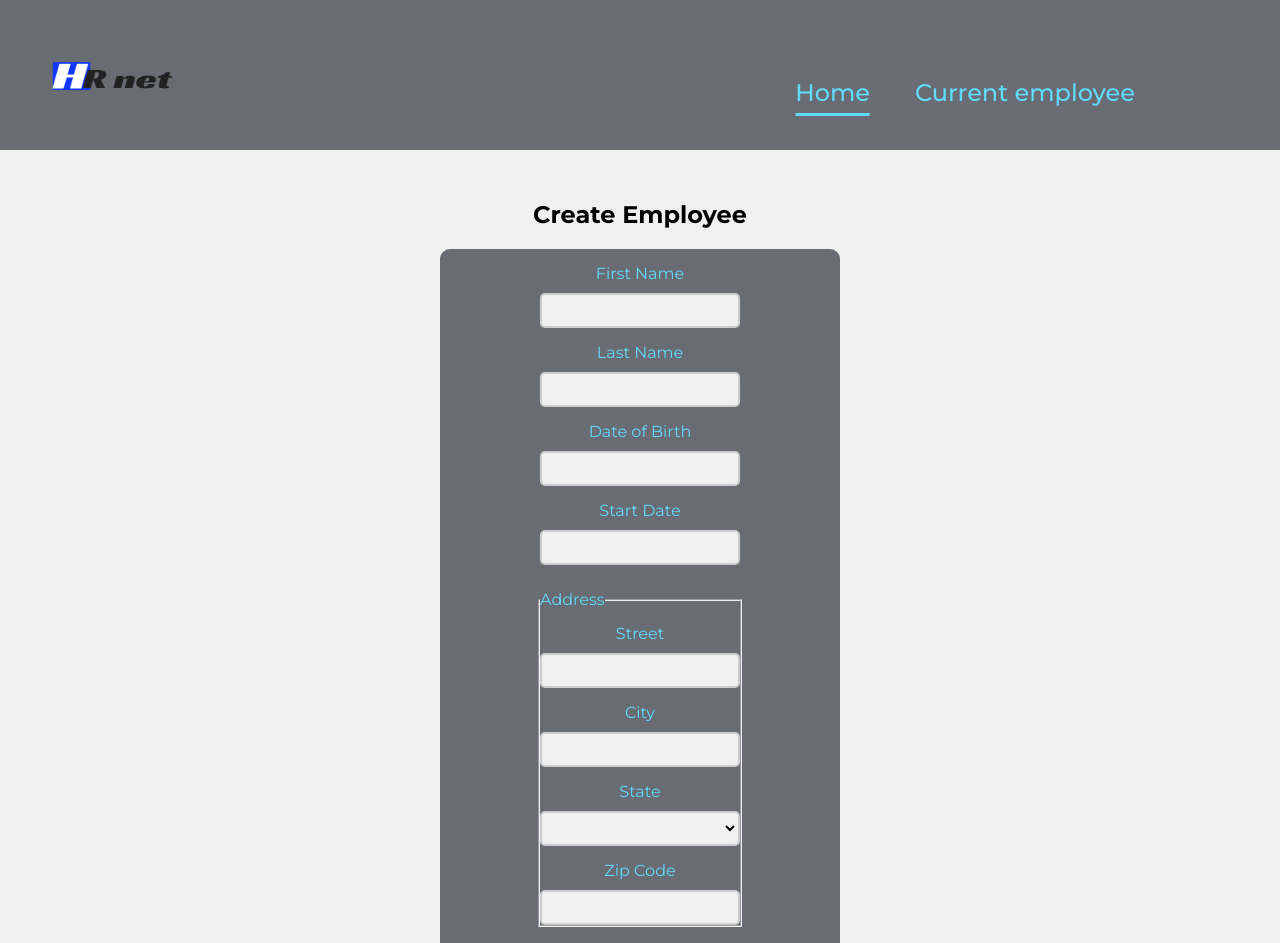
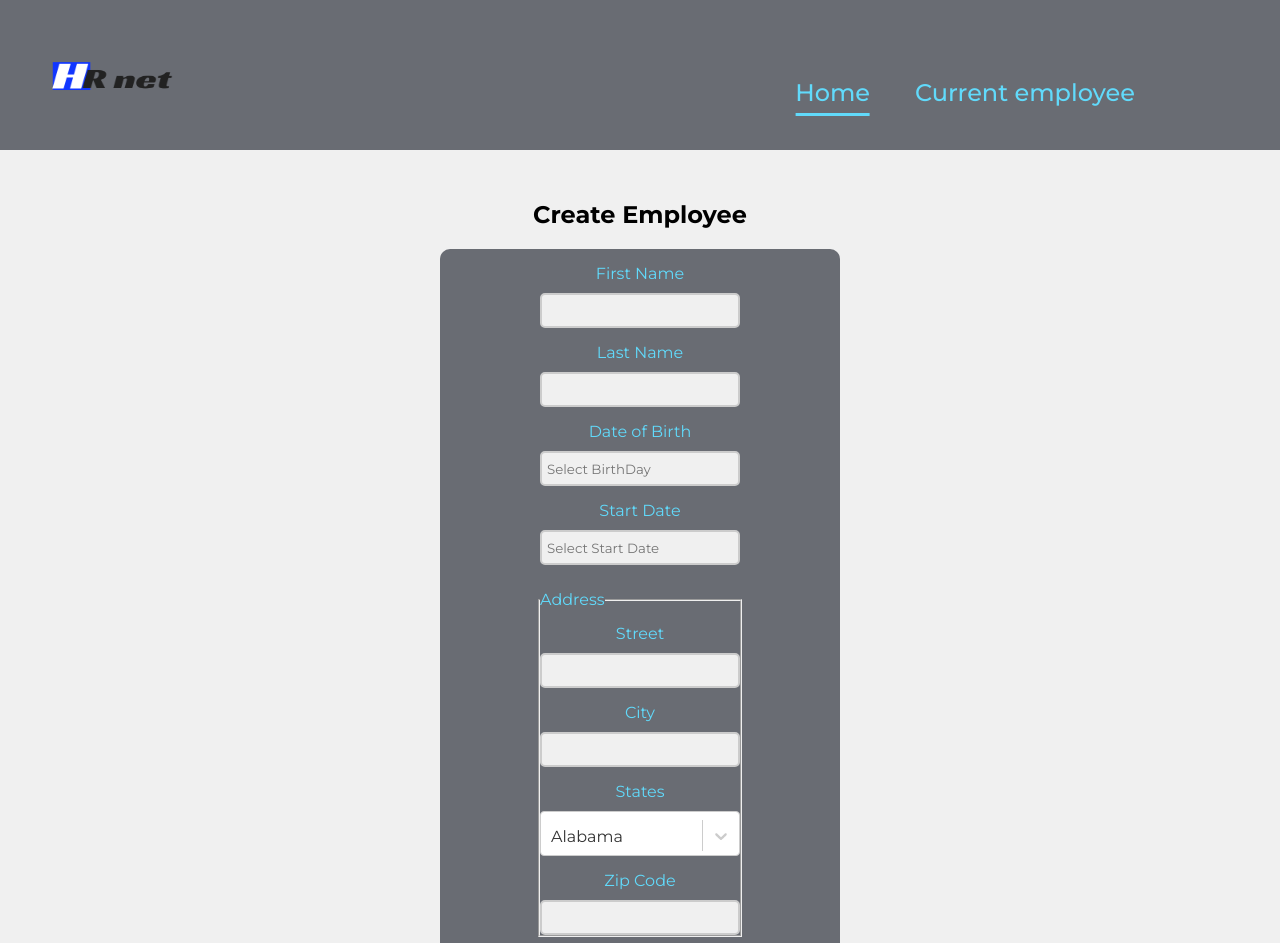
Before and after one commit to guillaumeribeau/P14_22_09_2021, a React (Create React App) app: page / in a window 1280 px wide. Shown: the top 943 px of the page. Built offline with nearby package versions, Linux system fonts and the light colour scheme.

Commit message:
forms is finish: I can catch alls data in OnSubmit function. I use react-hooks forms

```diff
--- a/package.json
+++ b/package.json
@@ -7,9 +7,12 @@
     "@testing-library/react": "^11.2.7",
     "@testing-library/user-event": "^12.8.3",
     "react": "^17.0.2",
+    "react-datepicker": "^4.2.1",
     "react-dom": "^17.0.2",
+    "react-hook-form": "^7.15.4",
     "react-router-dom": "^5.3.0",
     "react-scripts": "4.0.3",
+    "react-select": "^4.3.1",
     "sass": "^1.42.1",
     "web-vitals": "^1.1.2"
   },
--- a/src/components/FormsEmployee.jsx
+++ b/src/components/FormsEmployee.jsx
@@ -1,51 +1,120 @@
-import React, { Fragment } from "react";
+import React, { useState } from "react";
+import { useForm, Controller } from "react-hook-form";
+import DatePicker from "react-datepicker";
+import "react-datepicker/dist/react-datepicker.css";
+import states from "../data/States";
+import department from "../data/Department";
+import Select from "react-select";
+import customStyles from "./SelectStyle";
 
 const FormsEmployee = () => {
+  const {
+    register,
+    handleSubmit,
+    formState,
+    errors,
+    setError,
+    control,
+  } = useForm();
+
+  const onSubmit = (data) => {
+    console.log(data);
+  };
+
   return (
     <>
       <div class="container">
         <h2>Create Employee</h2>
-        <form action="#" id="create-employee">
+        <form onSubmit={handleSubmit(onSubmit)} action="#" id="create-employee">
           <label for="first-name">First Name</label>
-          <input type="text" id="first-name" />
+          <input {...register("first-name")} type="text" id="first-name" />
 
           <label for="last-name">Last Name</label>
-          <input type="text" id="last-name" />
+          <input {...register("last-name")} type="text" id="last-name" />
 
-          <label for="date-of-birth">Date of Birth</label>
-          <input id="date-of-birth" type="text" />
+          <div className="container-picker">
+            <label for="birthDate">Date of Birth</label>
 
-          <label for="start-date">Start Date</label>
-          <input id="start-date" type="text" />
+            <Controller
+              name="birthDate"
+              defaultValue={null}
+              control={control}
+              render={({ field: { onChange, value } }) => (
+                <DatePicker
+                  placeholderText="Select BirthDay"
+                  selected={value}
+                  onChange={onChange}
+                />
+              )}
+            />
+          </div>
+          <div className="container-picker">
+            <label for="startDate">Start Date</label>
+
+            <Controller
+              name="startDate"
+              defaultValue={null}
+              control={control}
+              render={({ field: { onChange, value } }) => (
+                <DatePicker
+                  placeholderText="Select Start Date"
+                  selected={value}
+                  onChange={onChange}
+                />
+              )}
+            />
+          </div>
 
           <fieldset class="address">
             <legend>Address</legend>
 
             <label for="street">Street</label>
-            <input id="street" type="text" />
+            <input {...register("street")} id="street" type="text" />
 
             <label for="city">City</label>
-            <input id="city" type="text" />
+            <input {...register("city")} id="city" type="text" />
 
-            <label for="state">State</label>
-            <select name="state" id="state"></select>
+            <label for="city">States</label>
+            <Controller
+              control={control}
+              name="states"
+              render={({ field: { onChange, value, ref } }) => (
+                <Select
+                  defaultValue={states[0]}
+                  inputRef={ref}
+                  styles={customStyles}
+                  options={states}
+                  value={states.find(
+                    (c) => c.abbreviation === states.abbreviation
+                  )}
+                  onChange={(val) => onChange(val.abbreviation)}
+                />
+              )}
+            />
 
             <label for="zip-code">Zip Code</label>
-            <input id="zip-code" type="number" />
+            <input {...register("zip-code")} id="zip-code" type="number" />
           </fieldset>
 
           <label for="department">Department</label>
-          <select name="department" id="department">
-            <option>Sales</option>
-            <option>Marketing</option>
-            <option>Engineering</option>
-            <option>Human Resources</option>
-            <option>Legal</option>
-          </select>
-          <button onclick="saveEmployee()">Save</button>
+          <Controller
+            control={control}
+            name="departement"
+            render={({ field: { onChange, value, ref } }) => (
+              <Select
+                defaultValue={department[0]}
+                inputRef={ref}
+                styles={customStyles}
+                options={department}
+                value={department.find((c) => c.value === value)}
+                onChange={(val) => onChange(val.value)}
+              />
+            )}
+          />
+
+          <button>Save</button>
         </form>
       </div>
-
     </>
   );
 };
--- /dev/null
+++ b/src/components/SelectStyle.jsx
@@ -0,0 +1,18 @@
+const customStyles = {
+  option: (provided, state) => ({
+    ...provided,
+    borderBottom: "1px dotted pink",
+    color: "black",
+    padding: 20,
+    backgroundColor: "danger",
+  }),
+
+  control: (styles) => ({
+    ...styles,
+    backgroundColor: "white",
+    width: "200px",
+    height: "45px",
+  }),
+};
+
+export default customStyles;
--- /dev/null
+++ b/src/data/Department.js
@@ -0,0 +1,9 @@
+const department = [
+  { value: "Sales", label: "Sales" },
+  { value: "Marketing", label: "Marketing" },
+  { value: "Engineering", label: "Engineering" },
+  { value: "Human Ressources", label: "Human Ressources" },
+  { value: "Legal", label: "Legal" },
+];
+
+export default department;
--- /dev/null
+++ b/src/data/States.js
@@ -0,0 +1,240 @@
+ const states = [
+    {
+        "label": "Alabama",
+        "abbreviation": "AL"
+    },
+    {
+        "label": "Alaska",
+        "abbreviation": "AK"
+    },
+    {
+        "label": "American Samoa",
+        "abbreviation": "AS"
+    },
+    {
+        "label": "Arizona",
+        "abbreviation": "AZ"
+    },
+    {
+        "label": "Arkansas",
+        "abbreviation": "AR"
+    },
+    {
+        "label": "California",
+        "abbreviation": "CA"
+    },
+    {
+        "label": "Colorado",
+        "abbreviation": "CO"
+    },
+    {
+        "label": "Connecticut",
+        "abbreviation": "CT"
+    },
+    {
+        "label": "Delaware",
+        "abbreviation": "DE"
+    },
+    {
+        "label": "District Of Columbia",
+        "abbreviation": "DC"
+    },
+    {
+        "label": "Federated States Of Micronesia",
+        "abbreviation": "FM"
+    },
+    {
+        "label": "Florida",
+        "abbreviation": "FL"
+    },
+    {
+        "label": "Georgia",
+        "abbreviation": "GA"
+    },
+    {
+        "label": "Guam",
+        "abbreviation": "GU"
+    },
+    {
+        "label": "Hawaii",
+        "abbreviation": "HI"
+    },
+    {
+        "label": "Idaho",
+      "abbreviation": "ID"
+    },
+    {
+        "label": "Illinois",
+        "abbreviation": "IL"
+    },
+    {
+        "label": "Indiana",
+        "abbreviation": "IN"
+    },
+    {
+        "label": "Iowa",
+        "abbreviation": "IA"
+    },
+    {
+        "label": "Kansas",
+        "abbreviation": "KS"
+    },
+    {
+        "label": "Kentucky",
+        "abbreviation": "KY"
+    },
+    {
+        "label": "Louisiana",
+        "abbreviation": "LA"
+    },
+    {
+        "label": "Maine",
+        "abbreviation": "ME"
+    },
+    {
+        "label": "Marshall Islands",
+        "abbreviation": "MH"
+    },
+    {
+        "label": "Maryland",
+        "abbreviation": "MD"
+    },
+    {
+        "labellabel": "Massachusetts",
+        "abbreviation": "MA"
+    },
+    {
+        "label": "Michigan",
+        "abbreviation": "MI"
+    },
+    {
+        "label": "Minnesota",
+        "abbreviation": "MN"
+    },
+    {
+        "label": "Mississippi",
+        "abbreviation": "MS"
+    },
+    {
+        "label": "Missouri",
+        "abbreviation": "MO"
+    },
+    {
+        "label": "Montana",
+        "abbreviation": "MT"
+    },
+    {
+        "label": "Nebraska",
+        "abbreviation": "NE"
+    },
+    {
+        "label": "Nevada",
+        "abbreviation": "NV"
+    },
+    {
+        "label": "New Hampshire",
+        "abbreviation": "NH"
+    },
+    {
+        "label": "New Jersey",
+        "abbreviation": "NJ"
+    },
+    {
+        "label": "New Mexico",
+        "abbreviation": "NM"
+    },
+    {
+        "label": "New York",
+        "abbreviation": "NY"
+    },
+    {
+        "label": "North Carolina",
+        "abbreviation": "NC"
+    },
+    {
+        "label": "North Dakota",
+        "abbreviation": "ND"
+    },
+    {
+        "label": "Northern Mariana Islands",
+        "abbreviation": "MP"
+    },
+    {
+        "label": "Ohio",
+        "abbreviation": "OH"
+    },
+    {
+        "label": "Oklahoma",
+        "abbreviation": "OK"
+    },
+    {
+        "label": "Oregon",
+        "abbreviation": "OR"
+    },
+    {
+        "label": "Palau",
+        "abbreviation": "PW"
+    },
+    {
+        "label": "Pennsylvania",
+        "abbreviation": "PA"
+    },
+    {
+        "label": "Puerto Rico",
+        "abbreviation": "PR"
+    },
+    {
+        "label": "Rhode Island",
+        "abbreviation": "RI"
+    },
+    {
+        "label": "South Carolina",
+        "abbreviation": "SC"
+    },
+    {
+        "label": "South Dakota",
+        "abbreviation": "SD"
+    },
+    {
+        "label": "Tennessee",
+        "abbreviation": "TN"
+    },
+    {
+        "label": "Texas",
+        "abbreviation": "TX"
+    },
+    {
+        "label": "Utah",
+        "abbreviation": "UT"
+    },
+    {
+        "label": "Vermont",
+        "abbreviation": "VT"
+    },
+    {
+        "label": "Virgin Islands",
+        "abbreviation": "VI"
+    },
+    {
+        "label": "Virginia",
+        "abbreviation": "VA"
+    },
+    {
+        "label": "Washington",
+        "abbreviation": "WA"
+    },
+    {
+        "label": "West Virginia",
+        "abbreviation": "WV"
+    },
+    {
+        "label": "Wisconsin",
+        "abbreviation": "WI"
+    },
+    {
+        "labellabel": "Wyoming",
+        "abbreviation": "WY"
+    }
+];
+
+export default states;
--- a/src/styles/components/_formsEmployee.scss
+++ b/src/styles/components/_formsEmployee.scss
@@ -58,7 +58,7 @@ fieldset {
   color: $primary-color;
 }
 
-select {
+ select {
   background-color: $secondary-color;
   width: 200px;
   height: 35px;
@@ -66,3 +66,13 @@ select {
   border: 2px solid #ccc;
   border-radius: 5px;
 }
+
+.container-picker {
+  display: flex;
+  flex-direction: column;
+  justify-content: center;
+  align-self: center;
+  label {
+    text-align: center;
+  }
+}
```
Also changed, not shown: 1 other file (tests, documents, lock files or other folders).
